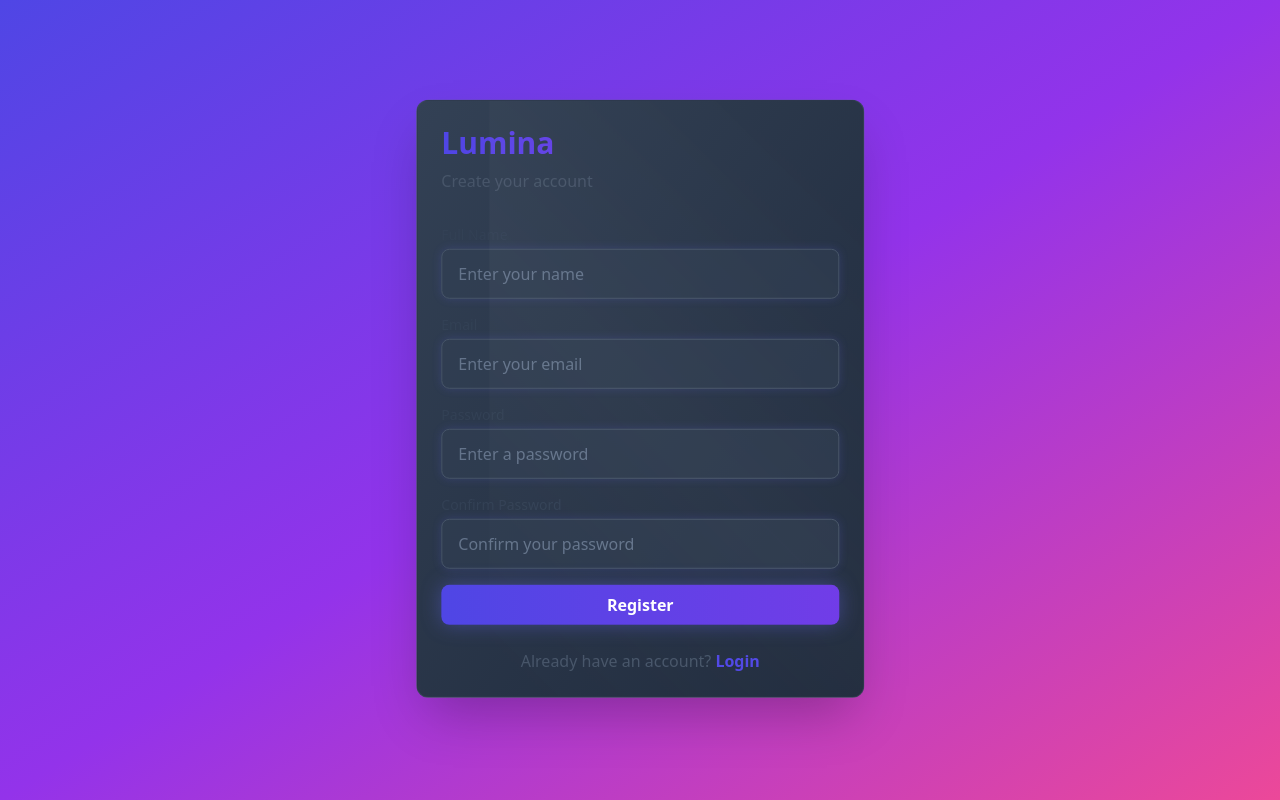
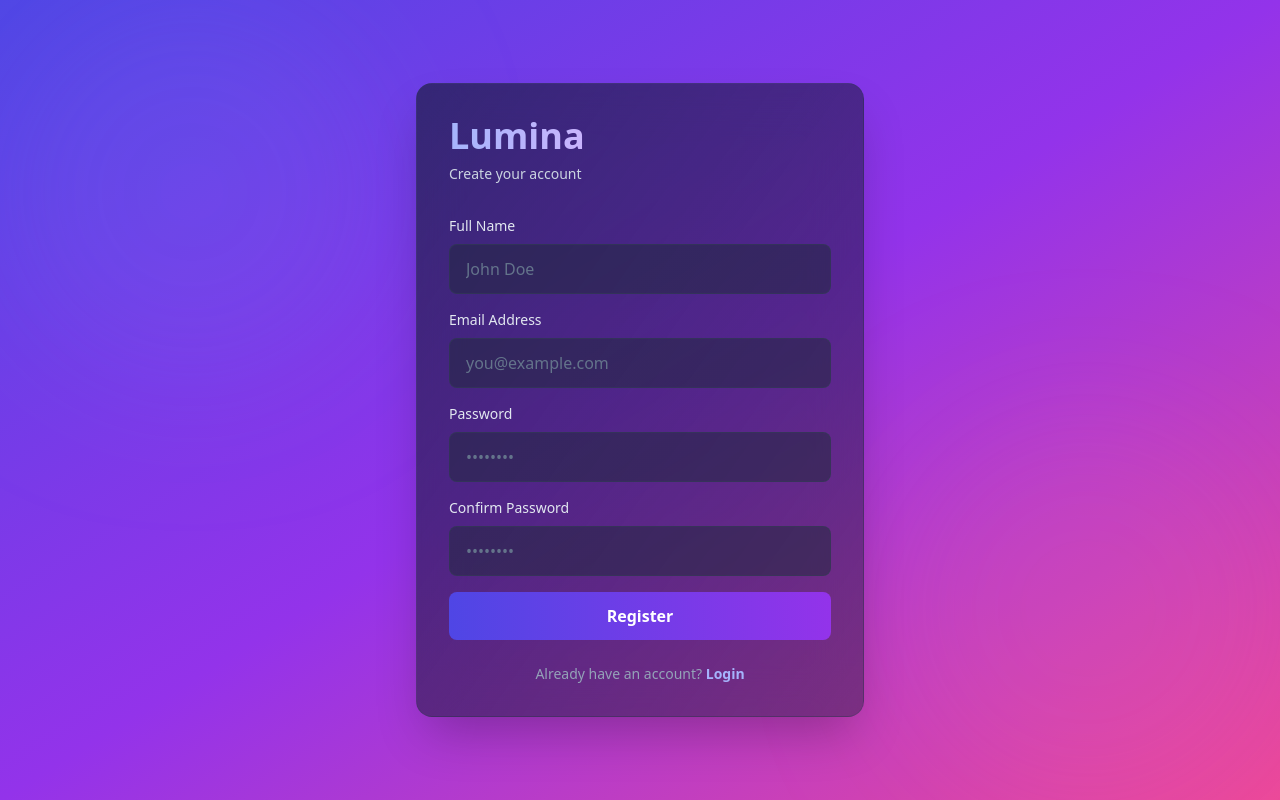
Before and after one commit to Puneet04-tech/Lumina, a Next.js app in the folder client/: page /register in a window 1280 px wide. Built offline with nearby package versions, Linux system fonts and the light colour scheme; no server answers.

Commit message:
Upgrade AdvancedInsights, Login & Register with premium dark theme - glassmorphism cards, gradient text, smooth animations, and staggered reveals

```diff
--- a/client/src/pages/login.js
+++ b/client/src/pages/login.js
@@ -38,40 +38,46 @@ export default function LoginPage() {
   };
 
   return (
-    <div className="min-h-screen bg-gradient-to-br from-indigo-600 via-purple-600 to-pink-500 flex items-center justify-center p-4">
-      <div className="w-full max-w-md">
-        <div className="card bg-white rounded-xl shadow-2xl">
+    <div className="min-h-screen bg-gradient-to-br from-indigo-600 via-purple-600 to-pink-500 flex items-center justify-center p-4 relative overflow-hidden">
+      {/* Animated Background Overlays */}
+      <div className="fixed inset-0 overflow-hidden pointer-events-none">
+        <div className="absolute top-0 left-0 w-96 h-96 bg-indigo-400 rounded-full mix-blend-screen filter blur-3xl opacity-10 animate-float"></div>
+        <div className="absolute bottom-0 right-0 w-96 h-96 bg-pink-400 rounded-full mix-blend-screen filter blur-3xl opacity-10 animate-float" style={{animationDelay: '2s'}}></div>
+      </div>
+
+      <div className="w-full max-w-md relative z-10 animate-slideInDown">
+        <div className="bg-gradient-to-br from-slate-900/60 to-slate-900/40 backdrop-blur-xl rounded-2xl shadow-2xl border border-slate-700/30 p-8">
           <div className="mb-8">
-            <h1 className="text-3xl font-bold bg-gradient-to-r from-indigo-600 to-purple-600 bg-clip-text text-transparent">
+            <h1 className="text-4xl font-bold bg-gradient-to-r from-indigo-300 via-purple-300 to-pink-300 bg-clip-text text-transparent">
               Lumina
             </h1>
-            <p className="text-slate-600 mt-2">AI-Powered Data Analytics Dashboard</p>
+            <p className="text-slate-300 mt-2 text-sm">AI-Powered Data Analytics Dashboard</p>
           </div>
 
           <form onSubmit={handleSubmit} className="space-y-4">
             <div>
-              <label className="block text-sm font-medium text-slate-700 mb-1">Email</label>
+              <label className="block text-sm font-medium text-slate-200 mb-2">Email Address</label>
               <input
                 type="email"
                 name="email"
                 value={formData.email}
                 onChange={handleChange}
-                className="input-base"
-                placeholder="Enter your email"
+                className="w-full px-4 py-3 bg-slate-800/50 border border-slate-700/50 rounded-lg text-slate-100 placeholder-slate-500 focus:outline-none focus:ring-2 focus:ring-indigo-500 focus:border-transparent transition-all duration-200"
+                placeholder="you@example.com"
                 autoComplete="email"
                 required
               />
             </div>
 
             <div>
-              <label className="block text-sm font-medium text-slate-700 mb-1">Password</label>
+              <label className="block text-sm font-medium text-slate-200 mb-2">Password</label>
               <input
                 type="password"
                 name="password"
                 value={formData.password}
                 onChange={handleChange}
-                className="input-base"
-                placeholder="Enter your password"
+                className="w-full px-4 py-3 bg-slate-800/50 border border-slate-700/50 rounded-lg text-slate-100 placeholder-slate-500 focus:outline-none focus:ring-2 focus:ring-indigo-500 focus:border-transparent transition-all duration-200"
+                placeholder="••••••••"
                 autoComplete="current-password"
                 required
               />
@@ -80,17 +86,17 @@ export default function LoginPage() {
             <button
               type="submit"
               disabled={isLoading}
-              className="btn-primary w-full flex items-center justify-center gap-2"
+              className="w-full mt-6 px-4 py-3 bg-gradient-to-r from-indigo-600 to-purple-600 hover:from-indigo-500 hover:to-purple-500 text-white font-semibold rounded-lg transition-all duration-300 hover:shadow-lg hover:shadow-purple-500/50 hover:scale-105 disabled:opacity-75 disabled:cursor-not-allowed flex items-center justify-center gap-2"
             >
               {isLoading && <Loader className="w-4 h-4 animate-spin" />}
               {isLoading ? 'Logging in...' : 'Login'}
             </button>
           </form>
 
-          <p className="text-center text-slate-600 mt-6">
+          <p className="text-center text-slate-400 mt-6 text-sm">
             Don't have an account?{' '}
-            <Link href="/register" className="text-indigo-600 hover:text-indigo-700 font-semibold">
-              Register
+            <Link href="/register" className="text-indigo-300 hover:text-indigo-200 font-semibold transitions-colors">
+              Create one
             </Link>
           </p>
         </div>
--- a/client/src/pages/register.js
+++ b/client/src/pages/register.js
@@ -46,68 +46,74 @@ export default function RegisterPage() {
   };
 
   return (
-    <div className="min-h-screen bg-gradient-to-br from-indigo-600 via-purple-600 to-pink-500 flex items-center justify-center p-4">
-      <div className="w-full max-w-md">
-        <div className="card bg-white rounded-xl shadow-2xl">
+    <div className="min-h-screen bg-gradient-to-br from-indigo-600 via-purple-600 to-pink-500 flex items-center justify-center p-4 relative overflow-hidden">
+      {/* Animated Background Overlays */}
+      <div className="fixed inset-0 overflow-hidden pointer-events-none">
+        <div className="absolute top-0 left-0 w-96 h-96 bg-indigo-400 rounded-full mix-blend-screen filter blur-3xl opacity-10 animate-float"></div>
+        <div className="absolute bottom-0 right-0 w-96 h-96 bg-pink-400 rounded-full mix-blend-screen filter blur-3xl opacity-10 animate-float" style={{animationDelay: '2s'}}></div>
+      </div>
+
+      <div className="w-full max-w-md relative z-10 animate-slideInDown">
+        <div className="bg-gradient-to-br from-slate-900/60 to-slate-900/40 backdrop-blur-xl rounded-2xl shadow-2xl border border-slate-700/30 p-8">
           <div className="mb-8">
-            <h1 className="text-3xl font-bold bg-gradient-to-r from-indigo-600 to-purple-600 bg-clip-text text-transparent">
+            <h1 className="text-4xl font-bold bg-gradient-to-r from-indigo-300 via-purple-300 to-pink-300 bg-clip-text text-transparent">
               Lumina
             </h1>
-            <p className="text-slate-600 mt-2">Create your account</p>
+            <p className="text-slate-300 mt-2 text-sm">Create your account</p>
           </div>
 
           <form onSubmit={handleSubmit} className="space-y-4">
             <div>
-              <label className="block text-sm font-medium text-slate-700 mb-1">Full Name</label>
+              <label className="block text-sm font-medium text-slate-200 mb-2">Full Name</label>
               <input
                 type="text"
                 name="name"
                 value={formData.name}
                 onChange={handleChange}
-                className="input-base"
-                placeholder="Enter your name"
+                className="w-full px-4 py-3 bg-slate-800/50 border border-slate-700/50 rounded-lg text-slate-100 placeholder-slate-500 focus:outline-none focus:ring-2 focus:ring-indigo-500 focus:border-transparent transition-all duration-200"
+                placeholder="John Doe"
                 autoComplete="name"
                 required
               />
             </div>
 
             <div>
-              <label className="block text-sm font-medium text-slate-700 mb-1">Email</label>
+              <label className="block text-sm font-medium text-slate-200 mb-2">Email Address</label>
               <input
                 type="email"
                 name="email"
                 value={formData.email}
                 onChange={handleChange}
-                className="input-base"
-                placeholder="Enter your email"
+                className="w-full px-4 py-3 bg-slate-800/50 border border-slate-700/50 rounded-lg text-slate-100 placeholder-slate-500 focus:outline-none focus:ring-2 focus:ring-indigo-500 focus:border-transparent transition-all duration-200"
+                placeholder="you@example.com"
                 autoComplete="email"
                 required
               />
             </div>
 
             <div>
-              <label className="block text-sm font-medium text-slate-700 mb-1">Password</label>
+              <label className="block text-sm font-medium text-slate-200 mb-2">Password</label>
               <input
                 type="password"
                 name="password"
                 value={formData.password}
                 onChange={handleChange}
-                className="input-base"
-                placeholder="Enter a password"
+                className="w-full px-4 py-3 bg-slate-800/50 border border-slate-700/50 rounded-lg text-slate-100 placeholder-slate-500 focus:outline-none focus:ring-2 focus:ring-indigo-500 focus:border-transparent transition-all duration-200"
+                placeholder="••••••••"
                 autoComplete="new-password"
                 required
               />
             </div>
 
             <div>
-              <label className="block text-sm font-medium text-slate-700 mb-1">Confirm Password</label>
+              <label className="block text-sm font-medium text-slate-200 mb-2">Confirm Password</label>
               <input
                 type="password"
                 name="confirmPassword"
                 value={formData.confirmPassword}
                 onChange={handleChange}
-                className="input-base"
-                placeholder="Confirm your password"
+                className="w-full px-4 py-3 bg-slate-800/50 border border-slate-700/50 rounded-lg text-slate-100 placeholder-slate-500 focus:outline-none focus:ring-2 focus:ring-indigo-500 focus:border-transparent transition-all duration-200"
+                placeholder="••••••••"
                 autoComplete="new-password"
                 required
               />
@@ -116,16 +122,16 @@ export default function RegisterPage() {
             <button
               type="submit"
               disabled={isLoading}
-              className="btn-primary w-full flex items-center justify-center gap-2"
+              className="w-full mt-6 px-4 py-3 bg-gradient-to-r from-indigo-600 to-purple-600 hover:from-indigo-500 hover:to-purple-500 text-white font-semibold rounded-lg transition-all duration-300 hover:shadow-lg hover:shadow-purple-500/50 hover:scale-105 disabled:opacity-75 disabled:cursor-not-allowed flex items-center justify-center gap-2"
             >
               {isLoading && <Loader className="w-4 h-4 animate-spin" />}
               {isLoading ? 'Creating account...' : 'Register'}
             </button>
           </form>
 
-          <p className="text-center text-slate-600 mt-6">
+          <p className="text-center text-slate-400 mt-6 text-sm">
             Already have an account?{' '}
-            <Link href="/login" className="text-indigo-600 hover:text-indigo-700 font-semibold">
+            <Link href="/login" className="text-indigo-300 hover:text-indigo-200 font-semibold transition-colors">
               Login
             </Link>
           </p>
```
Also changed, not shown: client/src/components/AdvancedInsights.js (+50 -50 lines).
